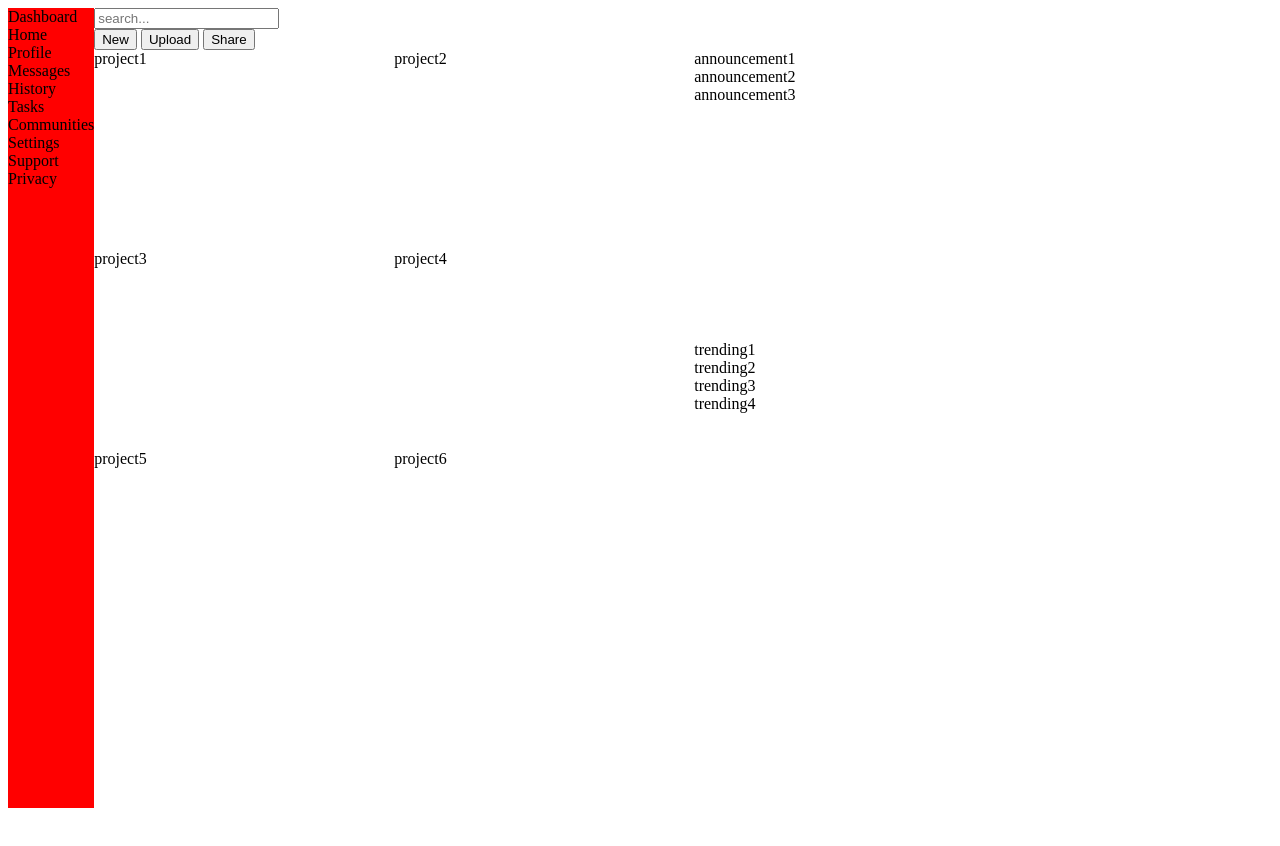
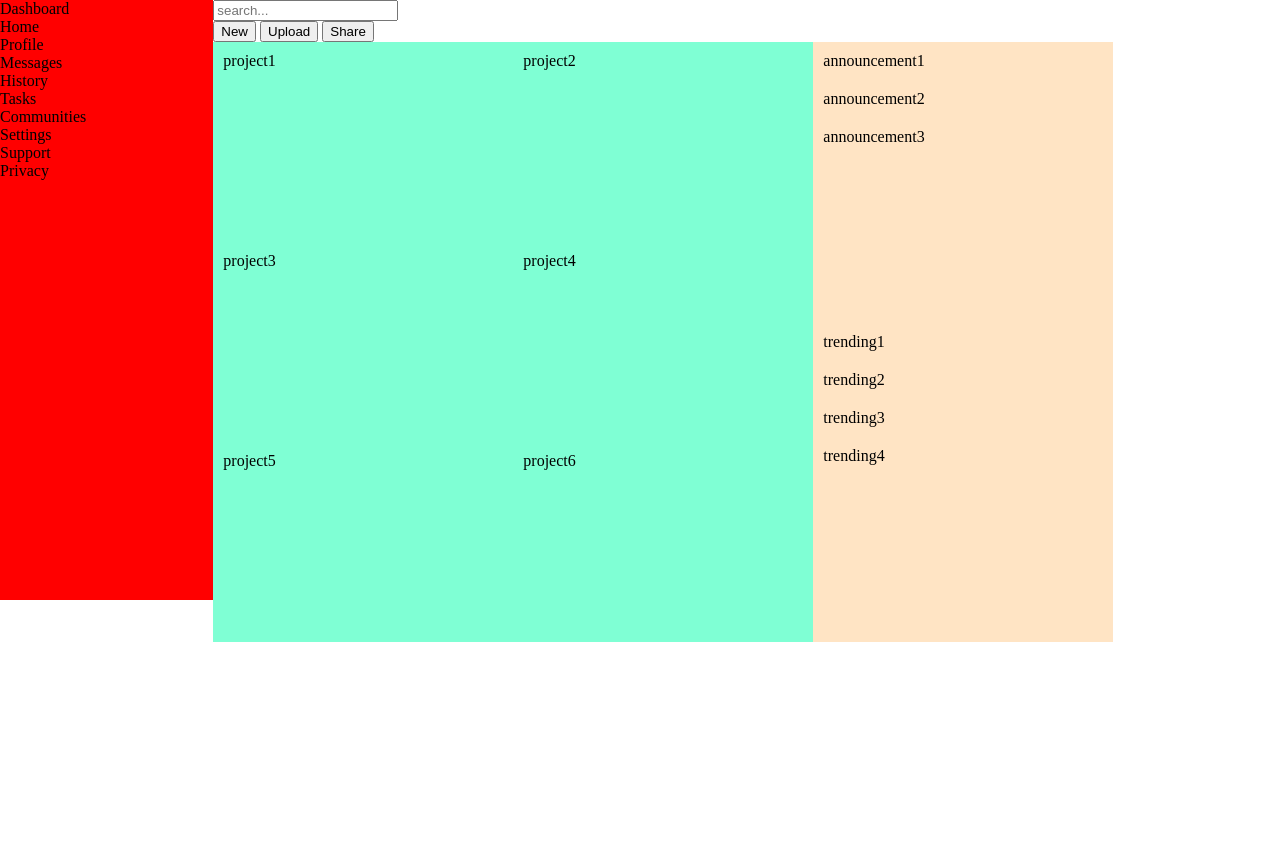
Before and after one commit to AndresMirandaDev/Dashboard-Rp, a plain HTML site: page index.html in a window 1280 px wide. Drawn offline with Linux system fonts and the light colour scheme.

Commit message:
second commit, not so much changes

```diff
--- a/index.html
+++ b/index.html
@@ -31,12 +31,12 @@
         </div>
         <div class="grid-container">
             <div class="left-grid">
-                <div class="first-grid-item">project1</div>
-                <div class="first-grid-item">project2</div>
-                <div class="first-grid-item">project3</div>
-                <div class="first-grid-item">project4</div>
-                <div class="first-grid-item">project5</div>
-                <div class="first-grid-item">project6</div>
+                <div class="left-grid-item">project1</div>
+                <div class="left-grid-item">project2</div>
+                <div class="left-grid-item">project3</div>
+                <div class="left-grid-item">project4</div>
+                <div class="left-grid-item">project5</div>
+                <div class="left-grid-item">project6</div>
             </div>
             <div class="right-grid">
                 <div class="announcements-bar">
--- a/style.css
+++ b/style.css
@@ -2,10 +2,13 @@ body{
     height: 100vh;
     width: 100vw;
     display: flex;
+    margin: 0;
 }
 
 .sidebar{
     background-color: red;
+    width: 20%;
+    height: 600px;
 }
 
 .content-container{
@@ -28,6 +31,7 @@ body{
     display: grid;
     grid-template-columns: repeat(2, auto);
     grid-template-rows: 3;
+    background-color: aquamarine;
 }
 
 .right-grid{
@@ -36,5 +40,17 @@ body{
     display: grid;
     grid-template-columns: 1;
     grid-template-rows: 2;
+    background-color: bisque;
+}
 
+.left-grid-item{
+    padding:10px;
 }
+
+.announcement-item{
+    padding:10px;
+}
+
+.trending-item{
+    padding:10px;
+}
```
